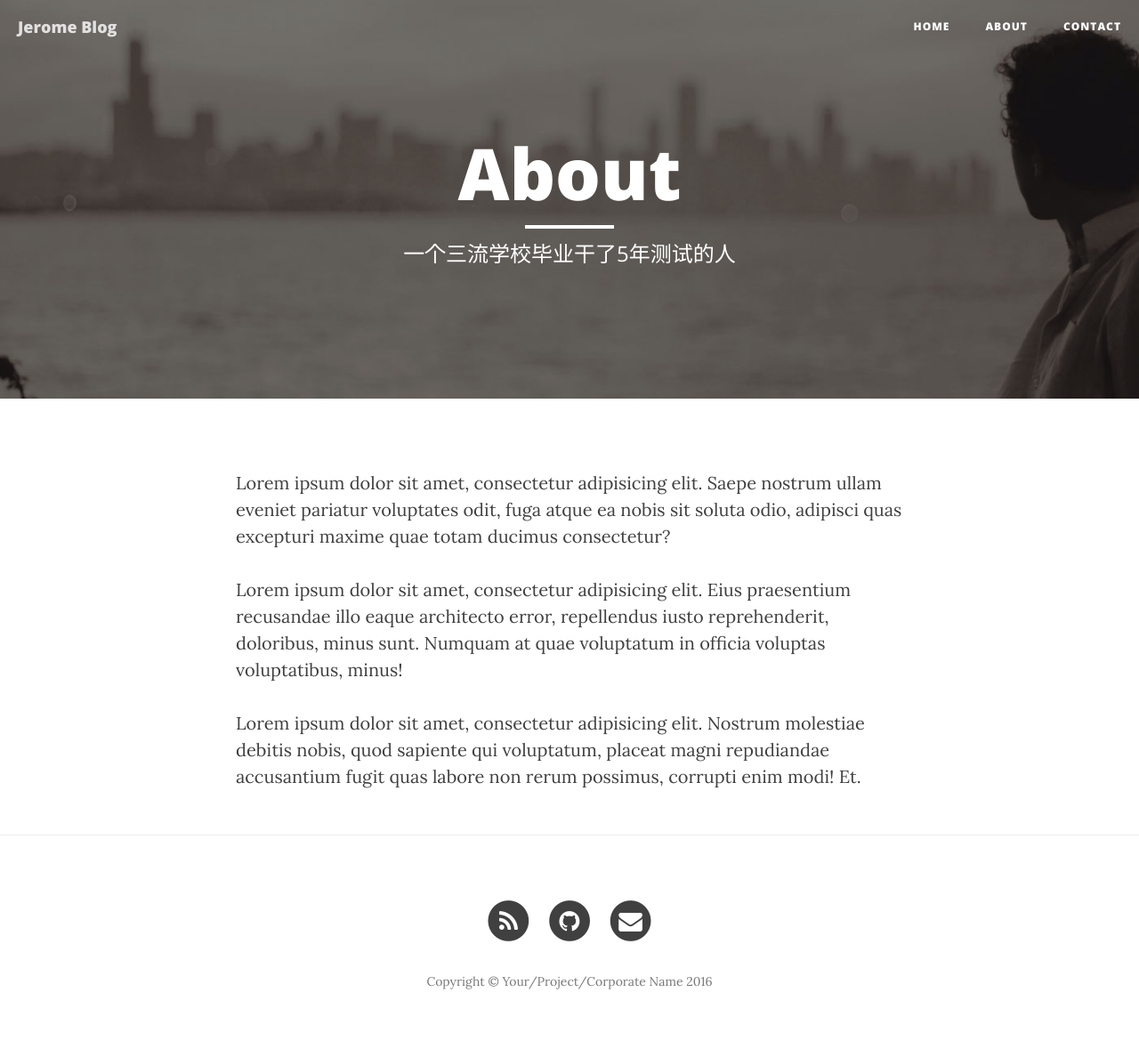
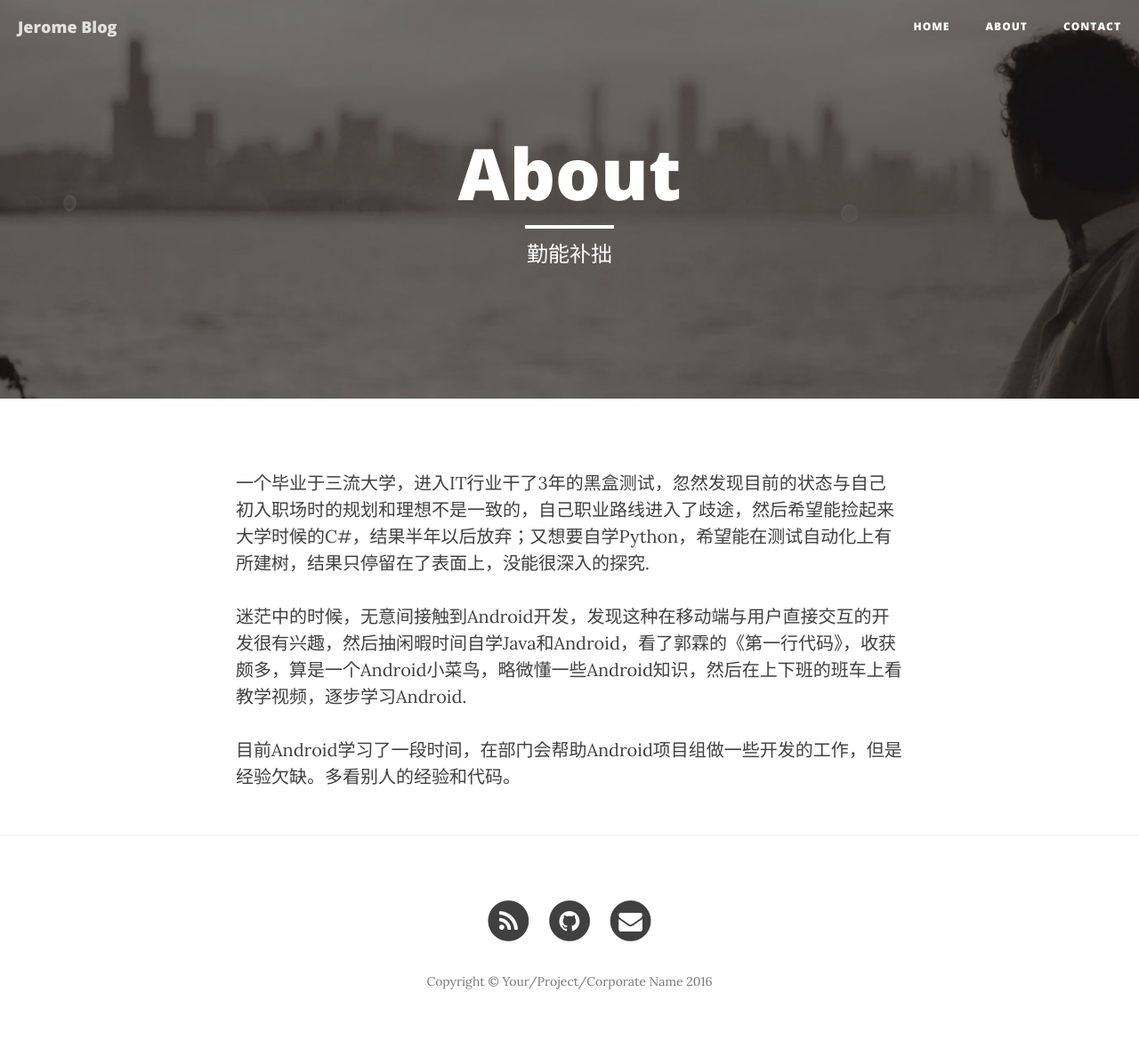
Before and after one commit to jingbolee/jingbolee.github.io, a Jekyll site: the page built from about.html, in a window 1280 px wide. Shown: the whole page at 89% size. Built offline with Jekyll 4.4.1, drawn with Linux system fonts in a browser that asks for light colours; nearby versions of some CDN libraries.

Commit message:
添加个人博客的简介和个人信息

```diff
--- a/_config.yml
+++ b/_config.yml
@@ -4,7 +4,7 @@ SEOTitle: 静波的时光
 header-img: img/home-bg.jpg
 email: jingbolee@foxmail.com
 copyright_name: Your/Project/Corporate Name
-description: "Write your site description here. It will be used as your sites meta description as well!"
+description: "很早进入IT行业，最近才开始编程。大龄Android开发。"
 baseurl: ""
 url: "http://www.lijingbo.cc"
 github_username:  jingbolee
--- a/about.html
+++ b/about.html
@@ -1,12 +1,12 @@
 ---
 layout: page
 title: "About"
-description: "一个三流学校毕业干了5年测试的人"
+description: "勤能补拙"
 header-img: "img/about-bg.jpg"
 ---
 
-<p>Lorem ipsum dolor sit amet, consectetur adipisicing elit. Saepe nostrum ullam eveniet pariatur voluptates odit, fuga atque ea nobis sit soluta odio, adipisci quas excepturi maxime quae totam ducimus consectetur?</p>
+<p>一个毕业于三流大学，进入IT行业干了3年的黑盒测试，忽然发现目前的状态与自己初入职场时的规划和理想不是一致的，自己职业路线进入了歧途，然后希望能捡起来大学时候的C#，结果半年以后放弃；又想要自学Python，希望能在测试自动化上有所建树，结果只停留在了表面上，没能很深入的探究.</p>
 
-<p>Lorem ipsum dolor sit amet, consectetur adipisicing elit. Eius praesentium recusandae illo eaque architecto error, repellendus iusto reprehenderit, doloribus, minus sunt. Numquam at quae voluptatum in officia voluptas voluptatibus, minus!</p>
+<p>迷茫中的时候，无意间接触到Android开发，发现这种在移动端与用户直接交互的开发很有兴趣，然后抽闲暇时间自学Java和Android，看了郭霖的《第一行代码》，收获颇多，算是一个Android小菜鸟，略微懂一些Android知识，然后在上下班的班车上看教学视频，逐步学习Android.</p>
 
-<p>Lorem ipsum dolor sit amet, consectetur adipisicing elit. Nostrum molestiae debitis nobis, quod sapiente qui voluptatum, placeat magni repudiandae accusantium fugit quas labore non rerum possimus, corrupti enim modi! Et.</p>
+<p>目前Android学习了一段时间，在部门会帮助Android项目组做一些开发的工作，但是经验欠缺。多看别人的经验和代码。</p>
--- a/contact.html
+++ b/contact.html
@@ -1,7 +1,7 @@
 ---
 layout: page
 title: "Contact"
-description: "Have questions? I have answers (maybe)."
+description: "我是Jerome."
 header-img: "img/contact-bg.jpg"
 ---
 
--- a/index.html
+++ b/index.html
@@ -1,6 +1,6 @@
 ---
 layout: page
-description: "想要变得更强，生活更好"
+description: "想要懂的更多，贡献更多"
 ---
 
 {% for post in paginator.posts %}
```
Also changed, not shown: 1 other file.
